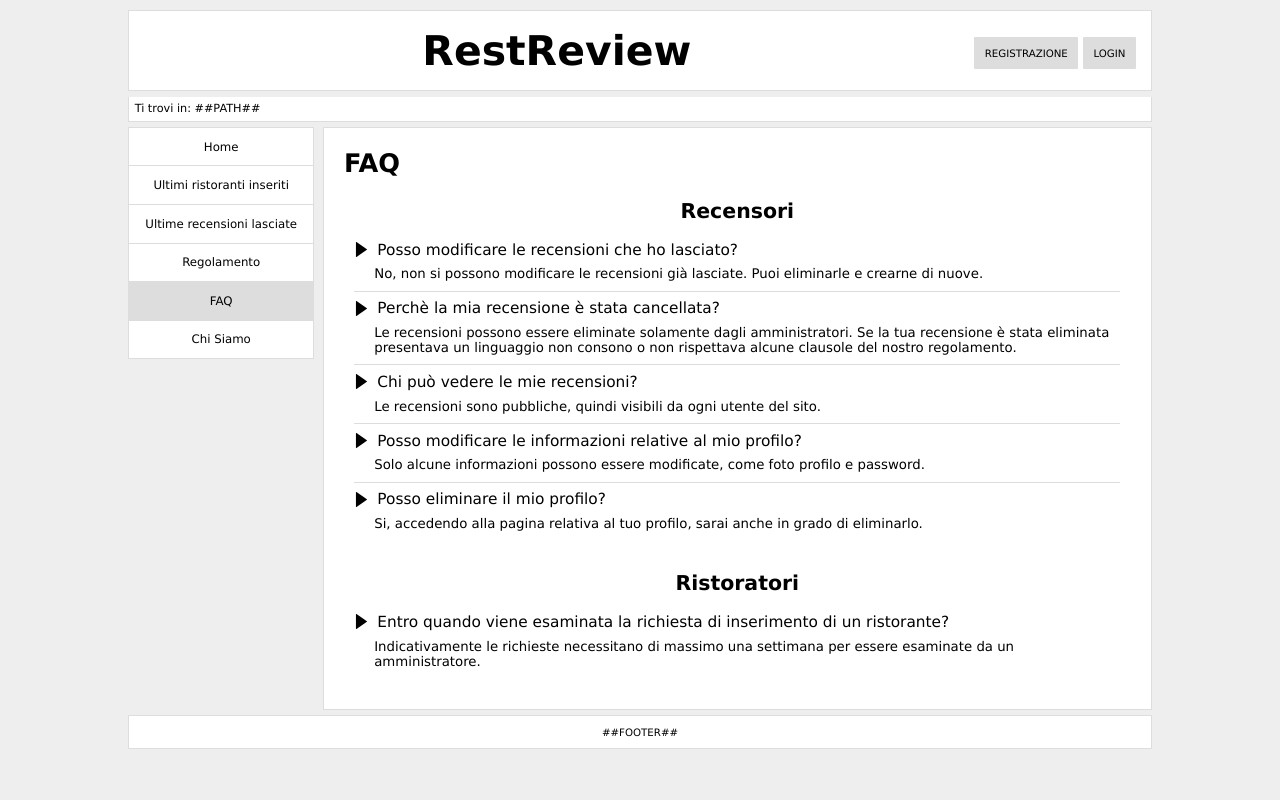
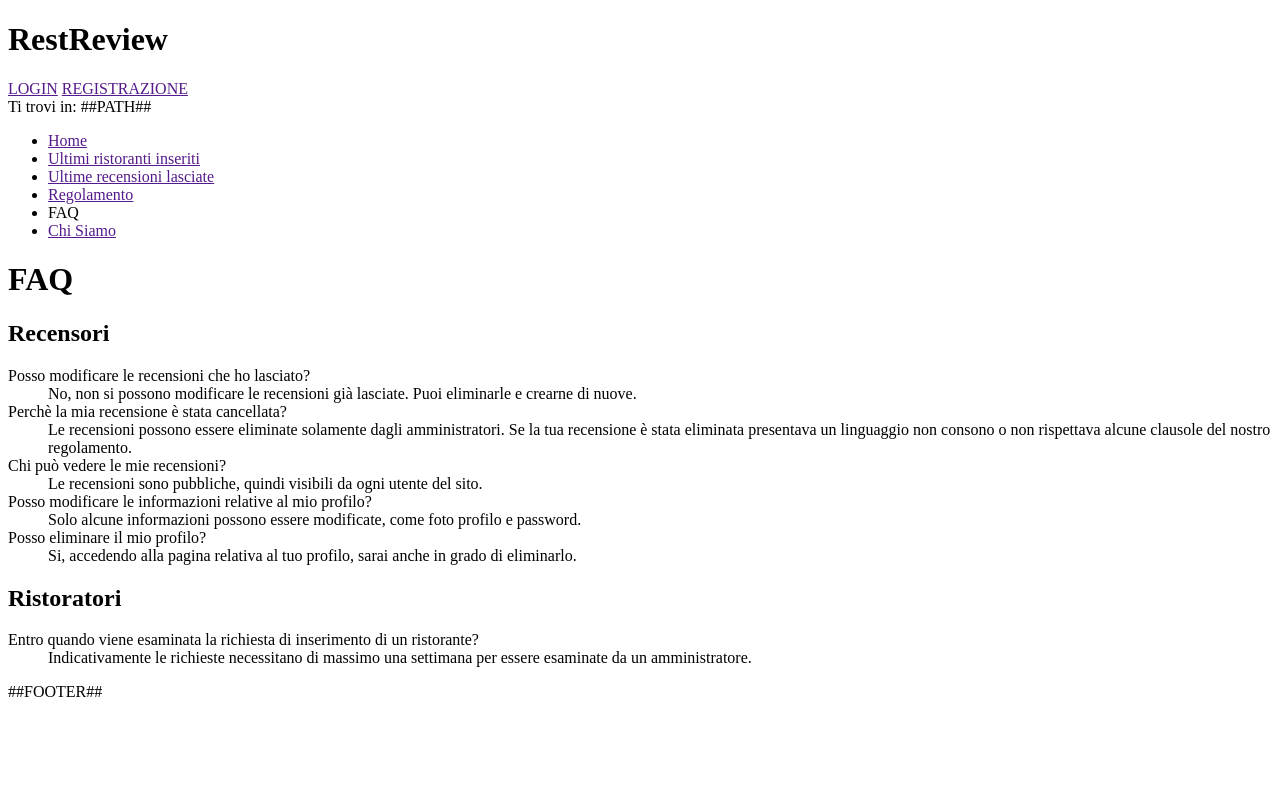
Before and after one commit to EgonGalvani/RestReview, a PHP site: page /html/faq.html in a window 1280 px wide. Run offline with PHP 8.4, Linux system fonts and the light colour scheme.

Commit message:
css da aggiungere a quello del master

```diff
--- a/css/style.css
+++ b/css/style.css
@@ -1,199 +1,3 @@
-* {
-    padding: 0;
-    margin: 0;
-}
-
-html, body {
-    max-width: 1024px;
-    margin: 0 auto;
-    font-family: Verdana, Geneva, Tahoma, sans-serif;
-    font-size: 0.8em;
-
-    background-color: #eee;
-}
-
-#header {
-    padding: 1.5em 1em;
-    text-align: center;
-    margin-top: 1em;
-    border: 1px solid #ddd;
-    background-color: #fff;
-}
-
-#header .a_btn {
-    float: right;
-    margin-right: 0.5em;
-}
-
-.a_btn {
-    padding: 1em;
-    color: #000;
-    text-decoration: none;
-    background-color: #ddd;
-    border-radius: 1px;
-
-    margin-top: 1em;
-}
-
-.a_btn:hover {
-    background-color: #ccc;
-}
-
-#header #title {
-    font-size: 4em;
-    display: inline;
-}
-
-#breadcrumb {
-    padding: 0.5em;
-    font-size: 1.1em;
-    border: 1px solid #ddd;
-    border-top: none;
-    margin-top: 0.5em;
-    background-color: #fff;
-}
-
-#menu {
-    float: left;
-    width: 18%;
-    margin-top: 0.5em;
-    background-color: #fff;
-    border: 1px solid #ddd;
-    border-bottom: none;
-}
-
-#menu ul {
-    list-style-type: none;
-}
-
-#menu ul li {
-    border-bottom: 1px solid #ddd;
-    text-align: center;
-    font-size: 1.15em;
-}
-
-#menu ul li:hover{
-    background-color: #ddd;
-}
-
-/* il padding non è inserito nel li,
-    ma nel tag a poichè in questo modo
-    l'utente può accedere al link cliccando
-    un qualunque punto del li */
-#menu ul li a {
-    text-decoration: none;
-    display: inline-block;
-    width: 100%;
-    padding: 1em 0;
-    color: #000;
-}
-
-/* viene aggiunto il padding all'elemento
-attivo, poichè questo non è un link */
-.active {
-    padding: 1em 0;
-    background-color: #ddd;
-}
-
-#content {
-    min-height: 50em;
-    margin: 0.5em 0 0.5em 19%;
-    border: 1px solid #ddd;
-    background-color: #fff;
-    padding: 2em;
-}
-
-#footer {
-    padding: 1em;
-    text-align: center;
-    border: 1px solid #ddd;
-    background-color: #fff;
-}
-
-#page_title {
-    font-size: 2.5em;
-}
-
-
-/* --- PAGINA FAQ --- */
-.faq_title {
-    text-align: center;
-    font-size: 2em;
-    padding-top: 1em;
-}
-
-.faq_list {
-    padding: 1em;
-}
-
-.faq_list dt {
-    font-size: 1.5em;
-    background-image: url(../img/play-button.svg);
-    background-repeat: no-repeat;
-    background-position: left;
-    background-size: 1em 1em;
-    padding: 0.5em 0.5em 0.5em 1.5em;
-    cursor: pointer;
-    border-top: 1px solid #ddd;
-}
-
-.faq_list dt:first-of-type {
-    border-top: none;
-}
-
-.faq_list dt:hover {
-    background-color: #eee;
-}
-
-.faq_list dd {
-    font-size: 1.3em;
-    margin-bottom: 0.5em;
-    padding-bottom: 0.2em;
-    padding-left: 1.5em;
-}
-
-#form_fieldset {
-    margin-left: 10%;
-    margin-right:7.5%;
-    /*width: 60%;*/
-    /*text-align: center;*/
-    border: 0;
-}
-#form_fieldset legend{
-    padding-top: 1em;
-    padding-bottom: 1em;
-    font-size: 1.35em;
-    font-weight: bolder;
-}
-.form_element{
-    display: block;
-    margin-top: 0.5em;
-    margin-bottom: 0.5em;
-    border-radius: 1em;
-    border-color: antiquewhite;
-    padding: 0.5em;
-}
-
-.form_label{
-    font-weight: bold;
-    padding-top: 0.5em;
-    padding-bottom: 0.5em;
-    margin-left: 1em;
-    padding-right: 1em;
-    font-size: 1.2em;
-}
-.radio_label{
-    padding-top: 0.5em;
-    padding-bottom: 0.5em;
-    margin-left: 0.5em;
-    padding-right: 1em;
-    font-size: 1.1em;
-}
-
-.form_element img{
-    width: 45%;
-    height: auto;
-}
 
 #img_sel{
     float: right;
```
